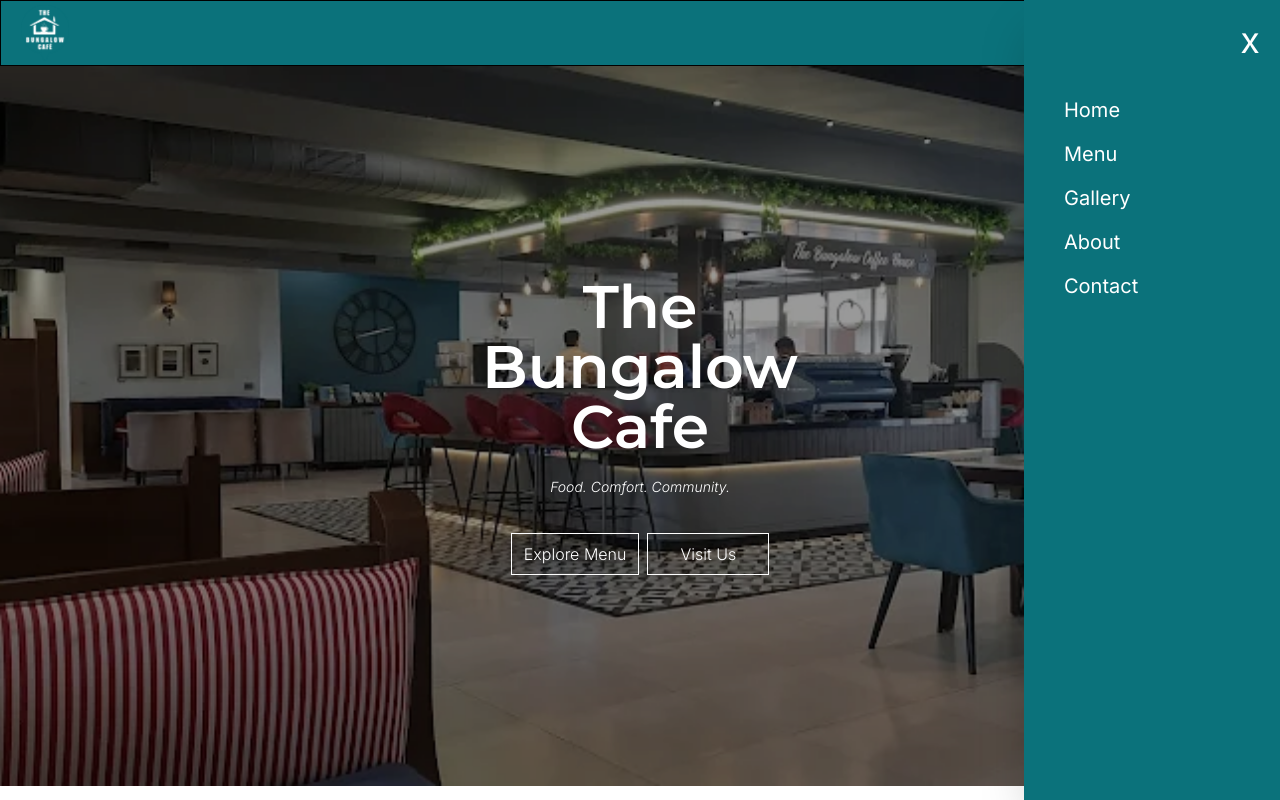
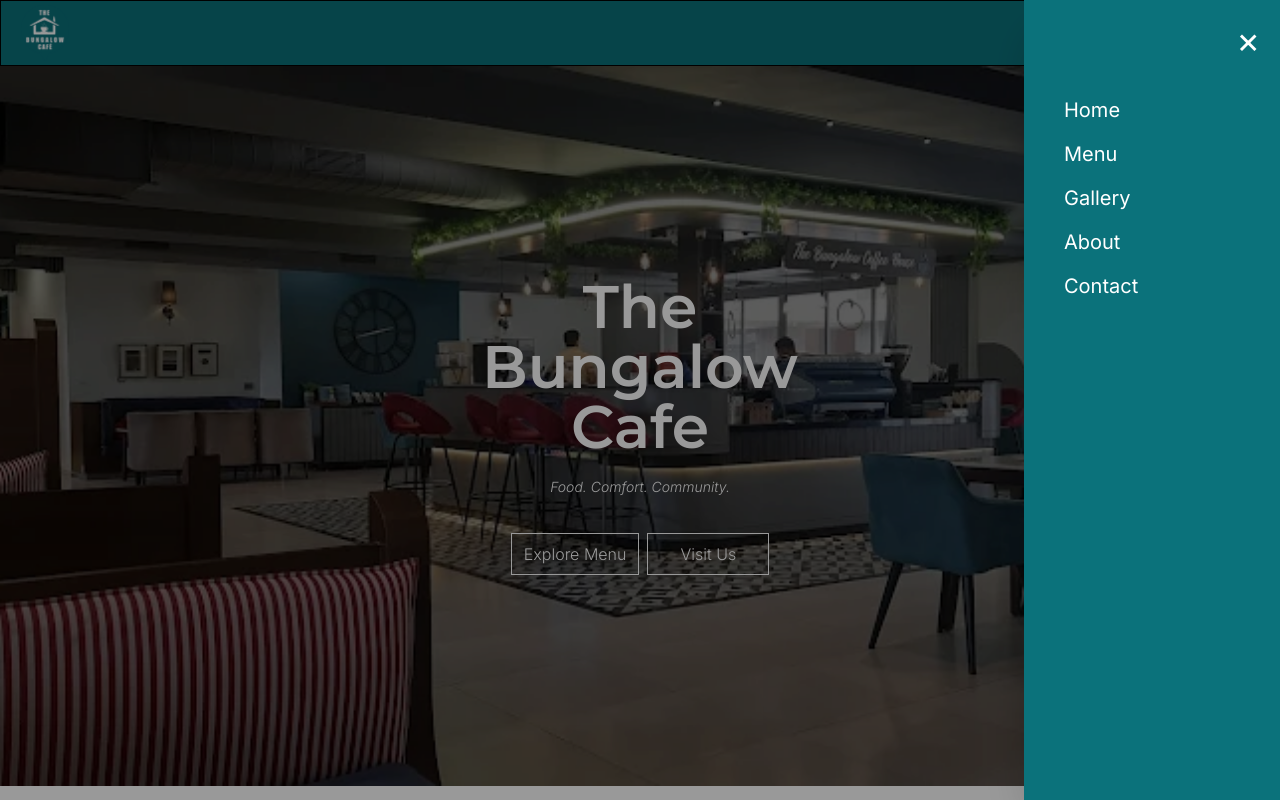
Before and after one commit to Fenil-Techy/Cafe_site, a React (Vite) app: page / in a window 1280 px wide. Both pictures are taken after a click on the button 1253 px from the left and 32 px from the top of the page. Shown: the top 800 px of the page. Built offline with nearby package versions, Linux system fonts and the light colour scheme.

Commit message:
improve ui

```diff
--- a/src/layout/Header.jsx
+++ b/src/layout/Header.jsx
@@ -1,50 +1,82 @@
-import { useState } from "react";
+import { useEffect, useState } from "react";
 import { CiMenuBurger } from "react-icons/ci";
 import { NavLink } from "react-router-dom";
-export const Header=()=>{
 
-    const[isOpen,setIsOpen]=useState(false)
+export const Header = () => {
+  const [isOpen, setIsOpen] = useState(false);
 
-    return(
+  useEffect(() => {
+    document.body.style.overflow = isOpen ? "hidden" : "auto";
+    return () => {
+      document.body.style.overflow = "auto";
+    };
+  }, [isOpen]);
 
+  return (
     <nav className="sticky top-0 z-50 flex justify-between items-center px-2 py-1 bg-primary border">
+
       <div className="pl-3">
-                    <img src="/navbar/logo.webp" alt="" className="w-12 h-full" />
+        <img src="/navbar/logo.webp" alt="Logo" className="w-12 h-full" />
       </div>
+
+
       <div className="flex justify-center items-center gap-2">
-                <button className="px-2 py-1 rounded-lg border border-white text-sm text-white">Order Now</button>
-                <button onClick={()=>setIsOpen(!isOpen)} className="pr-3"><CiMenuBurger className="text-white text-2xl" /></button>
+        <NavLink to="/ordernow">
+          <button className="px-2 py-1 rounded-lg border border-white text-sm text-white">
+            Order Now
+          </button>
+        </NavLink>
+        <button onClick={() => setIsOpen(true)} className="pr-3">
+          <CiMenuBurger className="text-white text-2xl" />
+        </button>
       </div>
-                <div className={
-                    `${isOpen?"translate-x-0":"translate-x-full"}
-                    fixed top-0 right-0 w-64 h-full bg-primary shadow-2xl transform transition-transform duration-300 z-50
-                    `}>
+
+      <div className="fixed inset-0 z-40 pointer-events-none">
+        <div
+          className={`absolute inset-0 bg-black/40 transition-opacity duration-300 ${
+            isOpen ? "opacity-100 pointer-events-auto" : "opacity-0 pointer-events-none"
+          }`}
+          onClick={() => setIsOpen(false)}
+        />
+
+
+        <div
+          className={`absolute top-0 right-0 w-64 h-full bg-primary shadow-2xl transform transition-transform duration-300 ease-in-out ${
+            isOpen ? "translate-x-0 pointer-events-auto" : "translate-x-full pointer-events-none"
+          }`}
+        >
           <div className="flex pl-10">
             <ul className="flex flex-col gap-4 w-full text-xl text-white">
-                        <button onClick={()=>setIsOpen(!isOpen)} className="flex justify-end w-full text-4xl p-5">x</button>
-                        <NavLink to="/">
-                        <li onClick={()=>setIsOpen(!isOpen)}>Home</li>
+              <button
+                onClick={() => setIsOpen(false)}
+                className="flex justify-end w-full text-4xl p-5"
+              >
+                ×
+              </button>
+
+              <NavLink to="/" onClick={() => setIsOpen(false)}>
+                <li>Home</li>
               </NavLink>
 
-                        <NavLink to="/menu">
-                        <li onClick={()=>setIsOpen(!isOpen)}>Menu</li>
+              <NavLink to="/menu" onClick={() => setIsOpen(false)}>
+                <li>Menu</li>
               </NavLink>
 
-                        <NavLink to="/gallery">
-                        <li onClick={()=>setIsOpen(!isOpen)}>Gallery</li>
+              <NavLink to="/gallery" onClick={() => setIsOpen(false)}>
+                <li>Gallery</li>
               </NavLink>
 
-                        <NavLink to="/about">
-                        <li onClick={()=>setIsOpen(!isOpen)}>About</li>
+              <NavLink to="/about" onClick={() => setIsOpen(false)}>
+                <li>About</li>
               </NavLink>
 
-                        <NavLink to="contact">
-                        <li onClick={()=>setIsOpen(!isOpen)}>Contact</li>
+              <NavLink to="/contact" onClick={() => setIsOpen(false)}>
+                <li>Contact</li>
               </NavLink>
             </ul>
           </div>
         </div>
+      </div>
     </nav>
-
-    )
-}
+  );
+};
```
Lines whose indentation alone changed are shown as unchanged.
